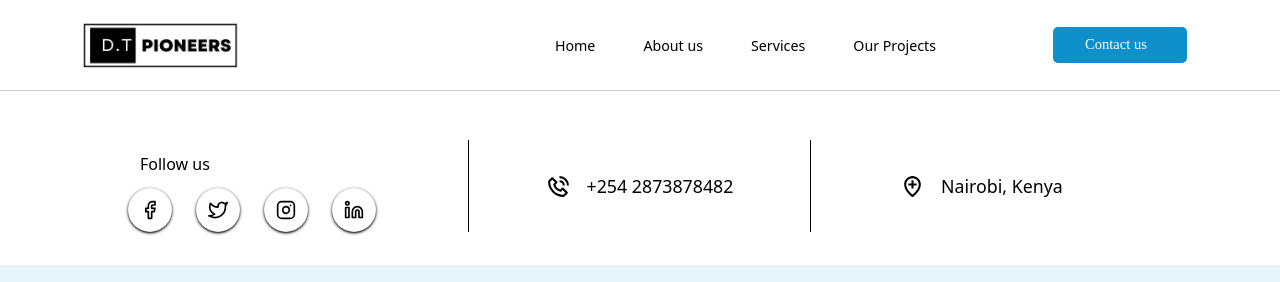
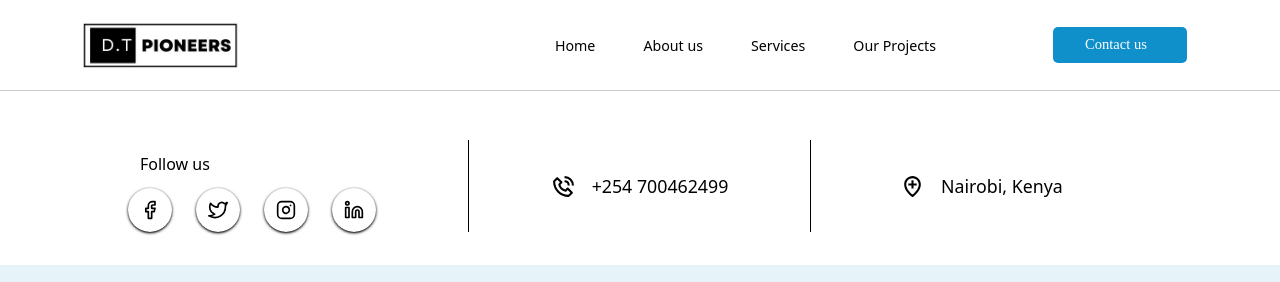
Before and after one commit to Arbitrata/digitaltechpioneers, a React (Vite) app: page /contactus in a window 1280 px wide. Shown: the top 282 px of the page. Built offline with nearby package versions, Linux system fonts and the light colour scheme.

Commit message:
Project page integration

```diff
--- /dev/null
+++ b/src/components/events/ScrollToTop.jsx
@@ -0,0 +1,14 @@
+import { useEffect } from "react";
+import { useLocation } from "react-router-dom";
+
+function ScrollToTop() {
+  const { pathname } = useLocation();
+
+  useEffect(() => {
+    window.scrollTo(0, 0);
+  }, [pathname]);
+
+  return null;
+}
+
+export default ScrollToTop;
--- a/src/components/pages/ContactUsPage.jsx
+++ b/src/components/pages/ContactUsPage.jsx
@@ -99,7 +99,7 @@
 
           <div className="h-full w-full border-r items-center gap-x-4 text-[17.78px] flex place-content-center">
             <BiPhoneCall size={25} />
-            +254 2873878482
+            +254 700462499
           </div>
 
           <div className="h-full w-full items-center gap-x-4 text-[17.78px] flex place-content-center">
--- a/src/main.jsx
+++ b/src/main.jsx
@@ -9,10 +9,12 @@
 import ProjectPage from "./components/pages/ProjectPage";
 import { DTFooter } from "./components/common/DTFooter";
 import { ContactUsPage } from "./components/pages/ContactUsPage";
+import ScrollToTop from "./components/events/ScrollToTop";
 
 ReactDOM.createRoot(document.getElementById("root")).render(
   <React.StrictMode>
     <Router>
+      <ScrollToTop />
       <DtNavbar />
 
       <Routes>
```
